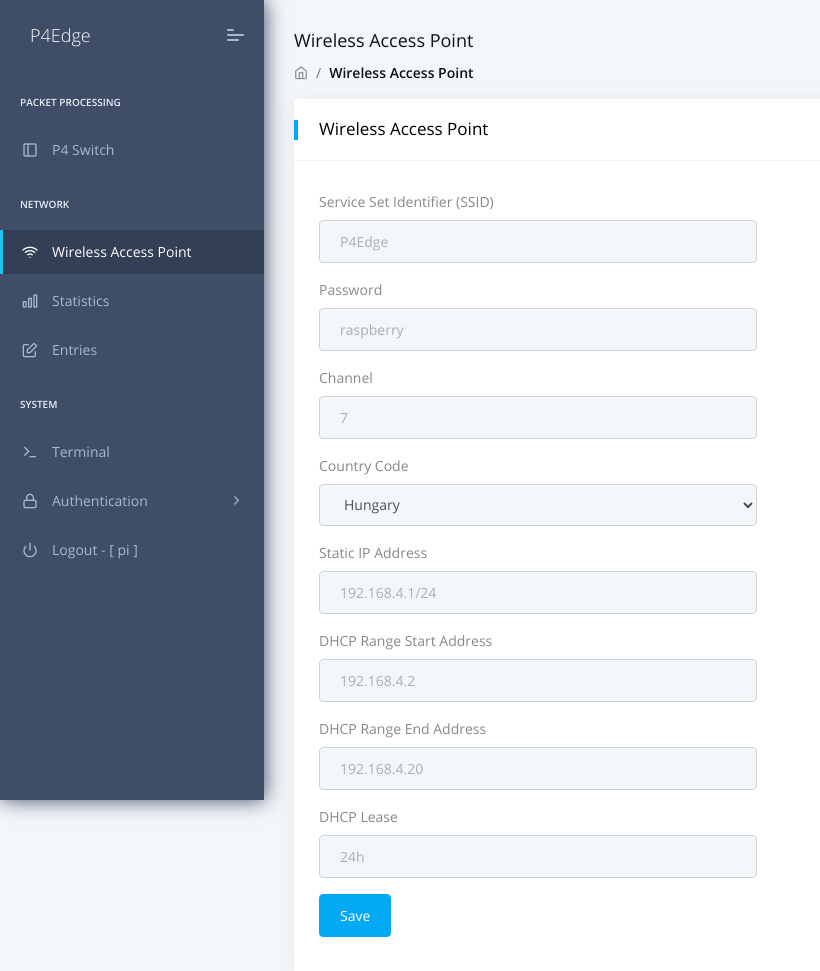
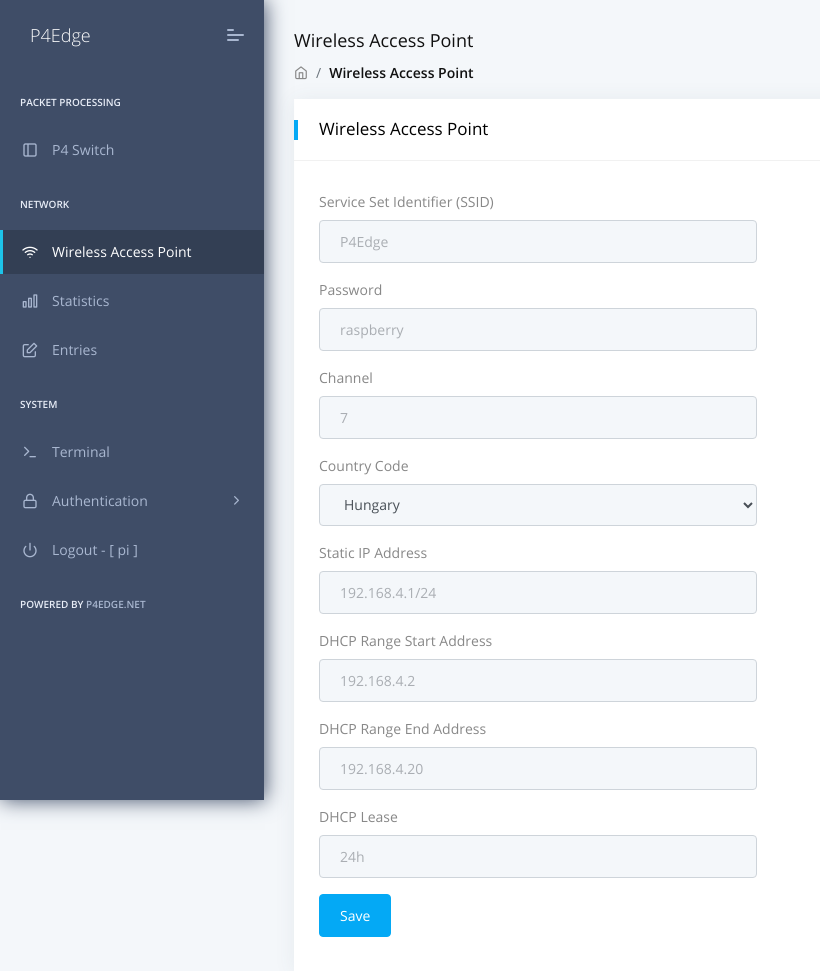
Before and after one commit to P4EDGE/ui, a Django app: page /ap in a window 1280 px wide. Shown: the top 971 px of the page, without its empty margins (0-820 px from the left). Run offline with Django 3.2, Linux system fonts and the light colour scheme; a user stored in the database is signed in; some libraries are stand-ins or nearby versions.

Commit message:
Minor changes in menu

```diff
--- a/dashboard/templates/includes/navigation.html
+++ b/dashboard/templates/includes/navigation.html
@@ -64,6 +64,10 @@
                             <span class="pcoded-mtext">Logout - [ {{ request.user.username }} ]</span>
                         </a>
                     </li>
+                    <li class="nav-item pcoded-menu-caption">
+                            <label>Powered by <a href="http://p4edge.net" target="_blank">P4EDGE.NET</a></label>
+                    </li>
+
                 </ul>
             </div>
         </div>
```
